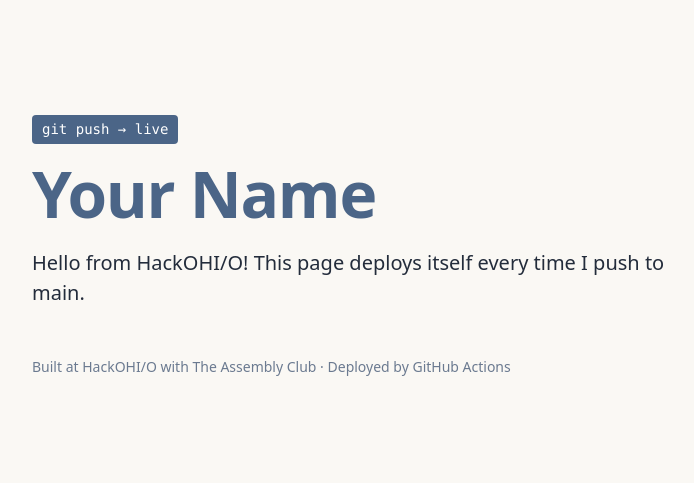
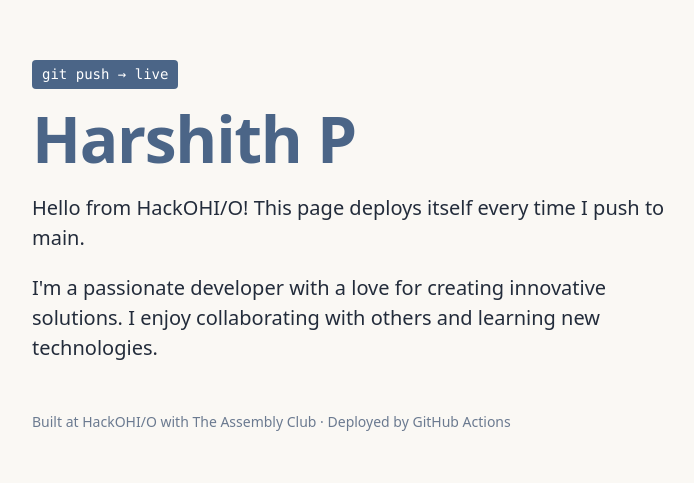
Before and after one commit to HarshithPaulNesaraja/hackohio-site, a plain HTML site: page index.html in a window 1280 px wide. Shown: the part 154-637 px from the top of the page, without its empty margins (288-982 px from the left). Drawn offline with Linux system fonts and the light colour scheme.

Commit message:
Add my name

```diff
--- a/index.html
+++ b/index.html
@@ -1,5 +1,6 @@
 <!doctype html>
 <html lang="en">
+
 <head>
   <meta charset="utf-8">
   <meta name="viewport" content="width=device-width, initial-scale=1">
@@ -9,6 +10,7 @@
       /* Ship it: try changing this color, then commit and push. */
       --accent: #4B6587;
     }
+
     body {
       margin: 0;
       min-height: 100vh;
@@ -19,10 +21,12 @@
       font-family: system-ui, -apple-system, "Segoe UI", sans-serif;
       line-height: 1.5;
     }
+
     main {
       width: min(640px, 100% - 32px);
       padding: 48px 0;
     }
+
     .tag {
       display: inline-block;
       font-family: ui-monospace, Menlo, monospace;
@@ -32,6 +36,7 @@
       padding: 4px 10px;
       border-radius: 4px;
     }
+
     h1 {
       font-size: clamp(40px, 8vw, 64px);
       line-height: 1.05;
@@ -39,7 +44,11 @@
       margin: 16px 0;
       color: var(--accent);
     }
-    p { font-size: 20px; }
+
+    p {
+      font-size: 20px;
+    }
+
     footer {
       margin-top: 48px;
       font-size: 14px;
@@ -47,17 +56,21 @@
     }
   </style>
 </head>
+
 <body>
   <main>
     <span class="tag">git push → live</span>
 
-    <h1>Your Name</h1>
+    <h1>Harshith P</h1>
 
     <p>Hello from HackOHI/O! This page deploys itself every time I push to main.</p>
 
     <!-- Teamwork section: add your "About me" paragraph below this line. -->
+    <p>I'm a passionate developer with a love for creating innovative solutions. I enjoy collaborating with others and
+      learning new technologies.</p>
 
     <footer>Built at HackOHI/O with The Assembly Club · Deployed by GitHub Actions</footer>
   </main>
 </body>
+
 </html>
```
